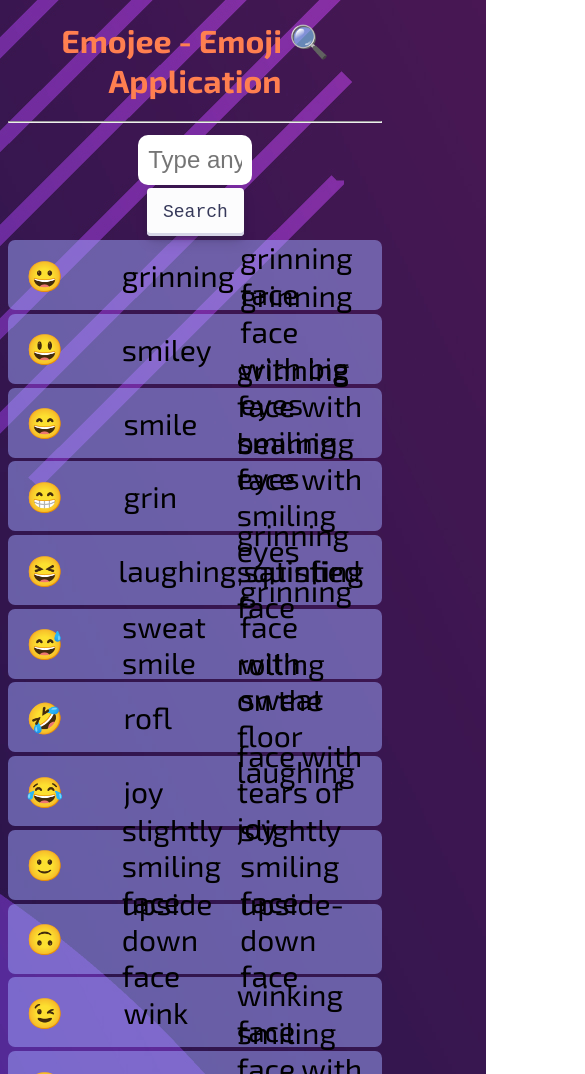
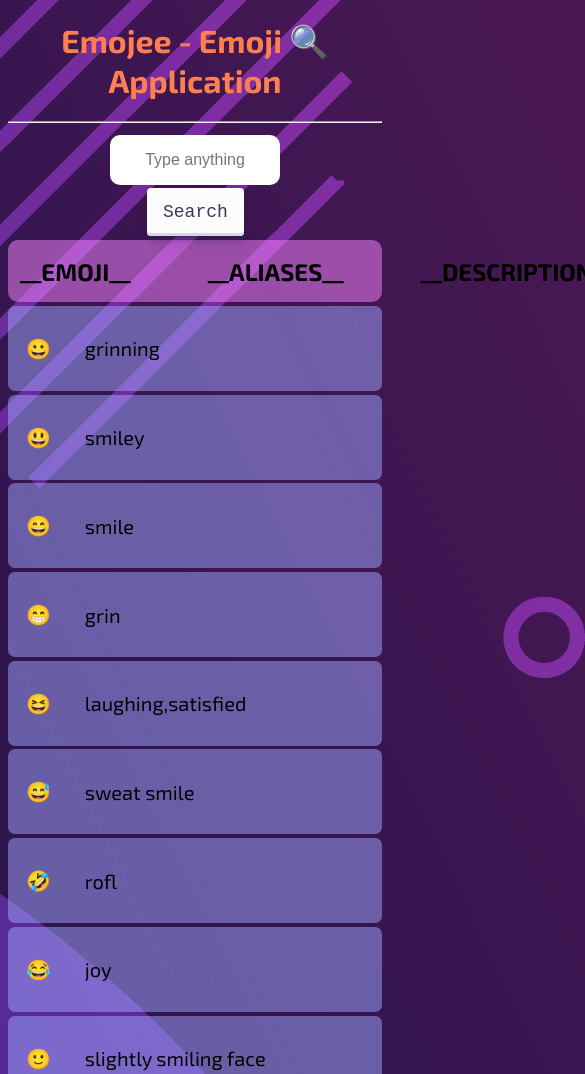
Before and after one commit to anurag090697/Emoji-Search, a plain HTML site: page index.html in a window 390 px wide. Shown: the top 1074 px of the page, 585 px wide, since content can reach past the window. Drawn offline with Linux system fonts and the light colour scheme.

Commit message:
made changes for responsivness and alignment of text in different screen

```diff
--- a/index.html
+++ b/index.html
@@ -26,11 +26,11 @@
       </header>
 
       <section id="emojiRslt">
-        <!-- <div class="titles">
+        <div class="titles">
           <h1>__EMOJI__</h1>
           <h1>__ALIASES__</h1>
           <h1>__DESCRIPTION__</h1>
-        </div> -->
+        </div>
       </section>
     </div>
 
--- a/styles.css
+++ b/styles.css
@@ -18,6 +18,7 @@ header h1 {
   font-size: 24px;
   outline-color: gold;
   margin: 1% 2%;
+  text-align: center;
 }
 .button-30 {
   align-items: center;
@@ -77,9 +78,10 @@ header h1 {
   display: flex;
   /* justify-content: space-evenly; */
   align-items: center;
-
+  max-width: 100%;
   margin-top: 1%;
   padding: 10px 18px;
+  min-height: fit-content;
 }
 .emoji :first-child {
   margin-right: 10%;
@@ -94,12 +96,44 @@ header h1 {
 }
 .titles {
   display: flex;
-  justify-content: space-around;
+  /* justify-content: space-around; */
   align-items: center;
   max-width: 100%;
   height: 60px;
   background-color: rgba(247, 134, 255, 0.5);
   border-radius: 10px;
   margin: 1% 0;
-  padding: 1px 5px;
+  padding: 1px 12px;
+  gap: 22%;
 }
+@media screen and (max-width: 920px) {
+  p {
+    font-size: 25px;
+  }
+  .emoji :first-child {
+    width: fit-content;
+    /* margin-right: 1%; */
+  }
+  .emoji :nth-child(2) {
+    height: max-content;
+  }
+}
+@media screen and (max-width: 720px) {
+  .emoji :last-child {
+    width: 40%;
+    display: none;
+  }
+  p {
+    font-size: 20px;
+  }
+  #search {
+    font-size: 16px;
+    width: 40%;
+  }
+  .emoji :first-child {
+    width: fit-content;
+  }
+  .emoji :nth-child(2) {
+    width: fit-content;
+  }
+}
```
Also changed, not shown: 1 other file.
